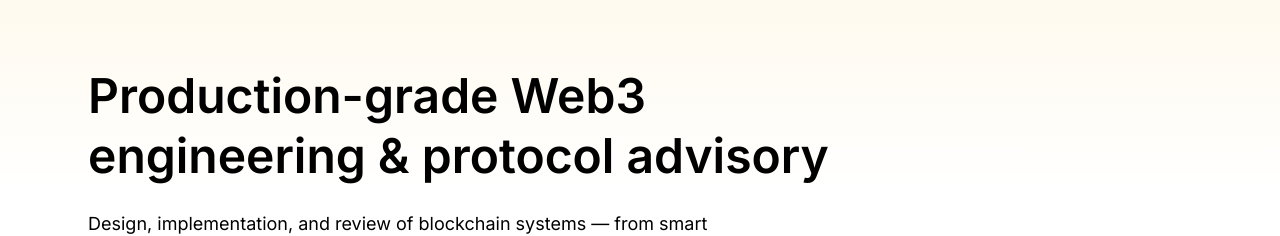
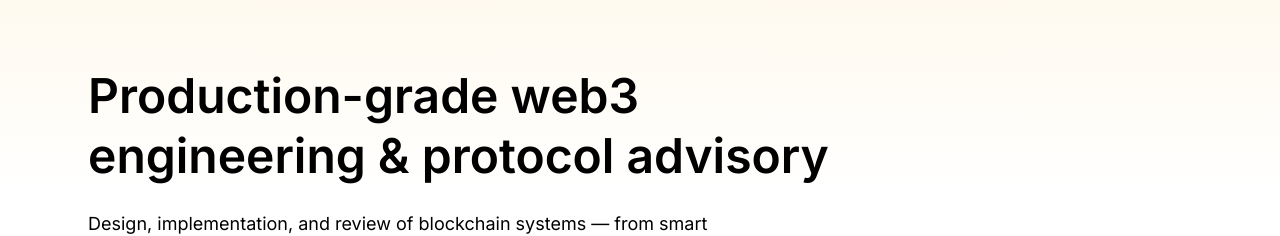
Before and after one commit to joelamouche/stevens-ba-landing, a Next.js app: page / in a window 1280 px wide. Shown: the part 207-443 px from the top of the page. Built offline with nearby package versions, Linux system fonts and the light colour scheme.

Commit message:
purestake logo and web3 cap

```diff
--- a/src/app/page.jsx
+++ b/src/app/page.jsx
@@ -224,7 +224,7 @@ export default function Home() {
           </div>
           <div className="mt-8 h-1 w-12 rounded-full bg-accent" aria-hidden />
           <h1 className="mt-8 max-w-3xl text-4xl font-semibold leading-tight text-ink md:text-5xl">
-            Production-grade Web3 engineering &amp; protocol advisory
+            Production-grade web3 engineering &amp; protocol advisory
           </h1>
           <p className="mt-6 max-w-2xl text-lg text-muted">
             Design, implementation, and review of blockchain systems — from
```
Also changed, not shown: public/purestake-logo.png.
